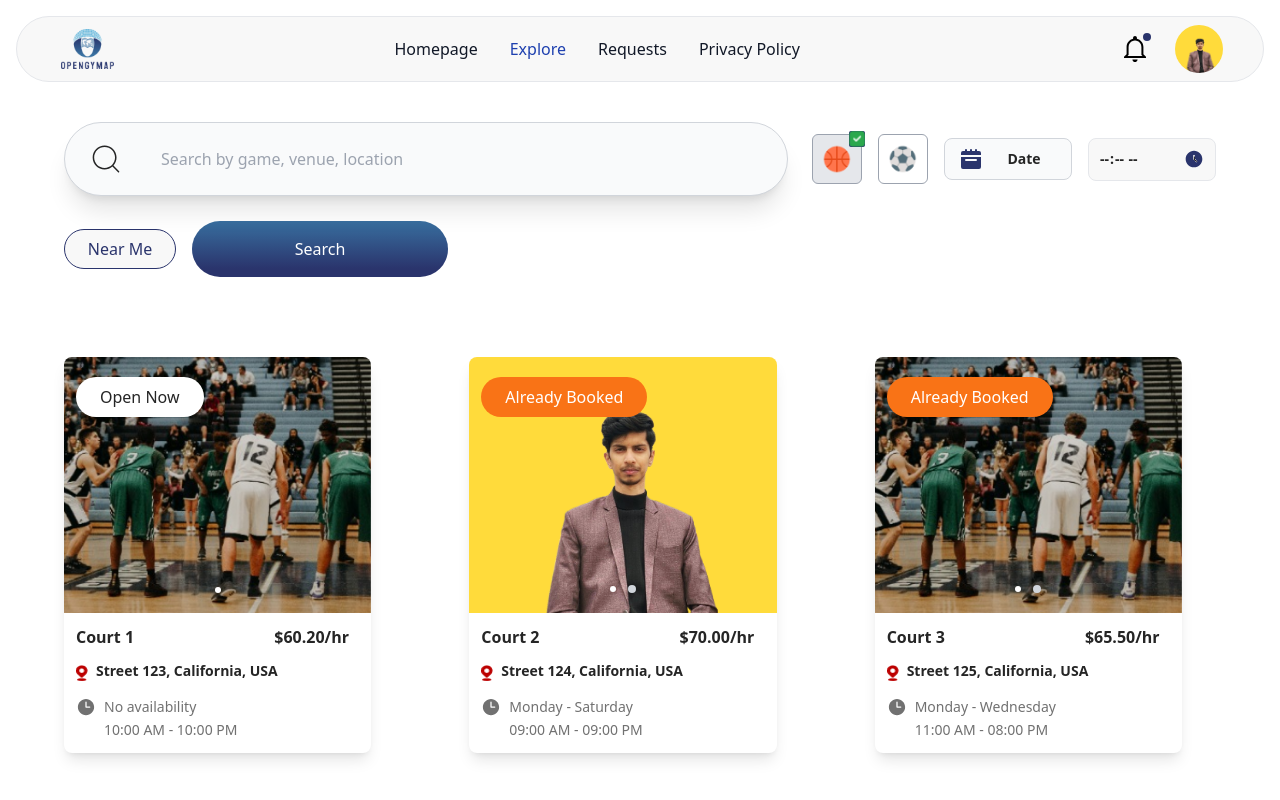
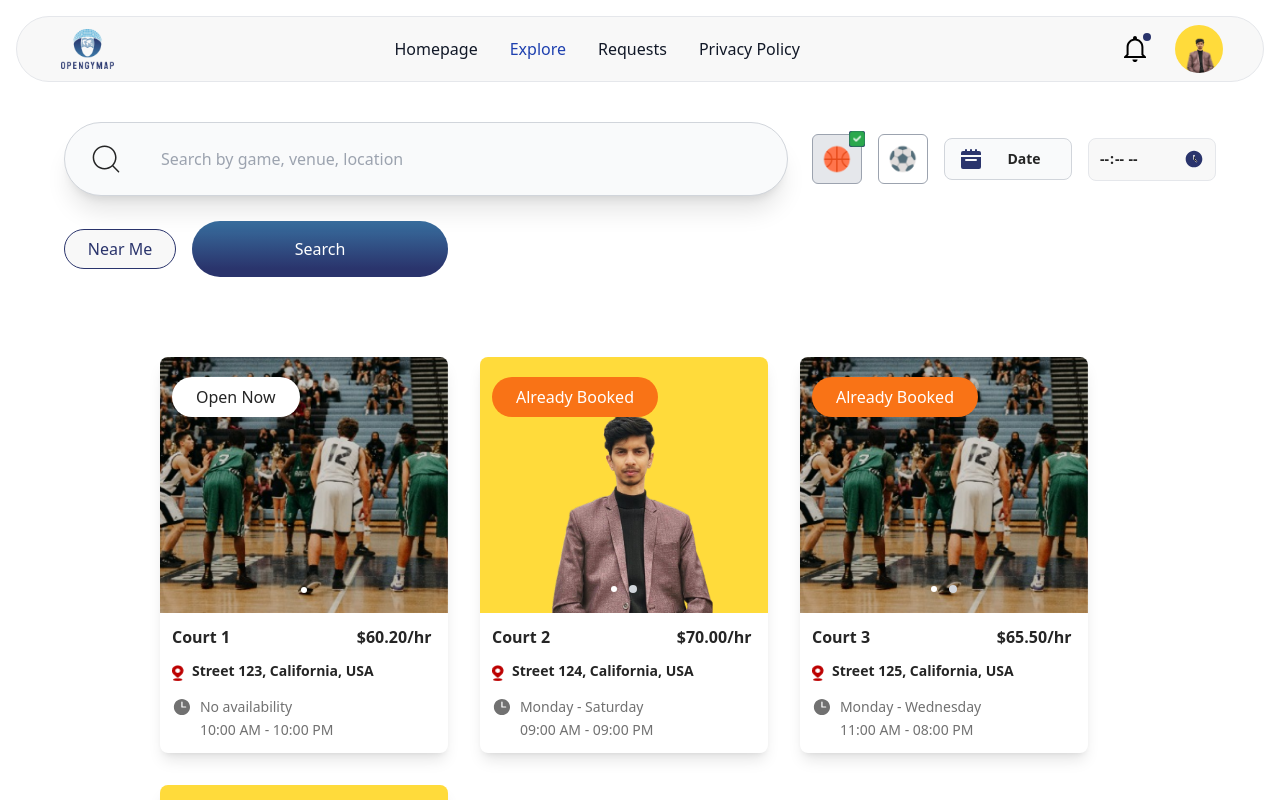
Before and after one commit to adil-16/OpenGyMap, a React (Vite) app: page /explore in a window 1280 px wide. Shown: the top 800 px of the page. Built offline with nearby package versions, Linux system fonts and the light colour scheme.

Commit message:
chor: modification in Explore Page

```diff
--- a/src/pages/Explore/Explore.jsx
+++ b/src/pages/Explore/Explore.jsx
@@ -50,7 +50,6 @@ const Explore = () => {
   const handlePageChange = (page) => {
     setCurrentPage(page);
   };
-
 
   return (
     <>
@@ -105,7 +104,7 @@ const Explore = () => {
             </div>
           </div>
           <div className="mt-20 flex flex-col items-center">
-            <div className="grid grid-cols-1 sm:grid-cols-2 lg:grid-cols-3 gap-16">
+            <div className="grid grid-cols-1 sm:grid-cols-2 lg:grid-cols-3 gap-y-8  px-24">
               {currentItems.map((facility) => (
                 <FacilityCard
                   key={facility.id}
```
